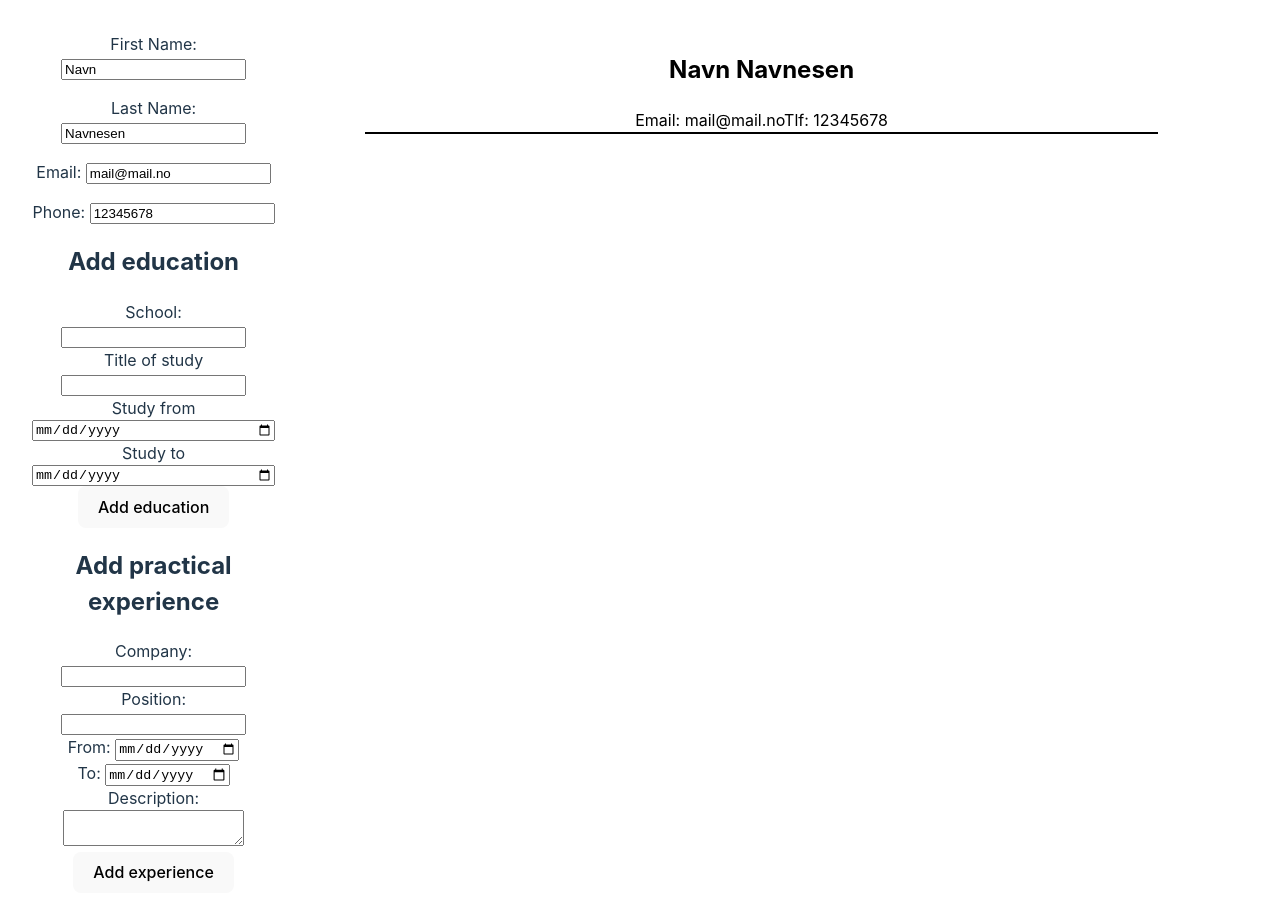
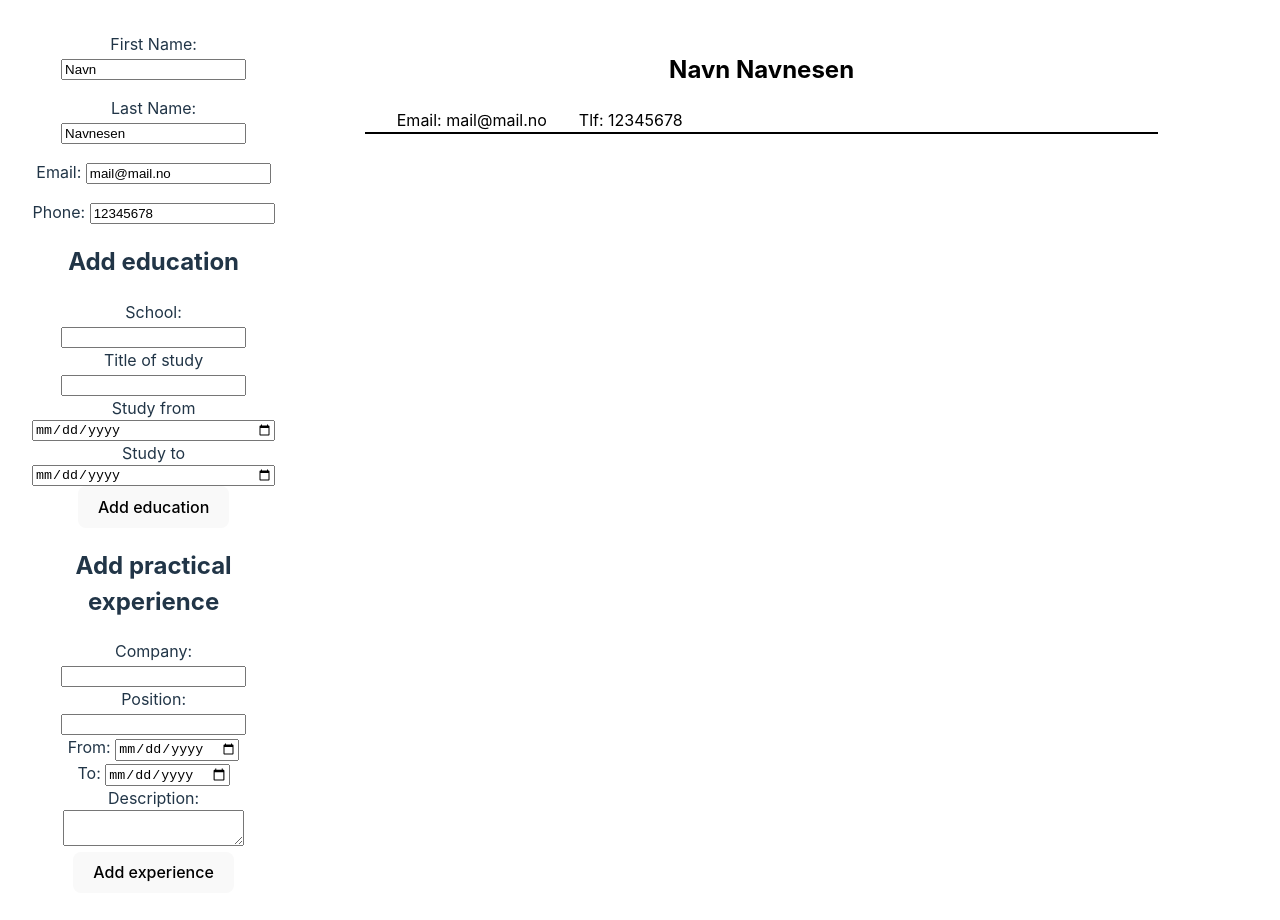
Before and after one commit to ATlexEide/cv-app, a React (Vite) app: page / in a window 1280 px wide. Shown: the top 920 px of the page. Built offline with nearby package versions, Linux system fonts and the light colour scheme.

Commit message:
Add rules for contact info

```diff
--- a/src/styles/PreviewFile.css
+++ b/src/styles/PreviewFile.css
@@ -12,3 +12,9 @@
 .border {
   border-bottom: solid 2px black;
 }
+#contact-info {
+  display: flex;
+  justify-content: start;
+  gap: 2em;
+  padding: 0 2em;
+}
```
